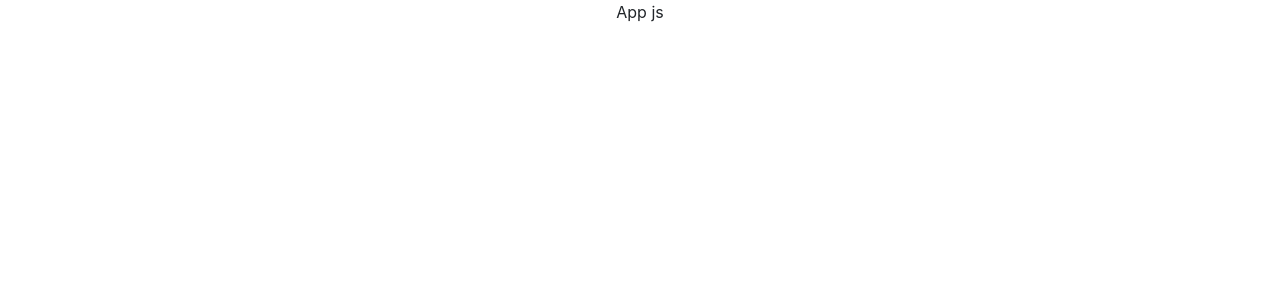
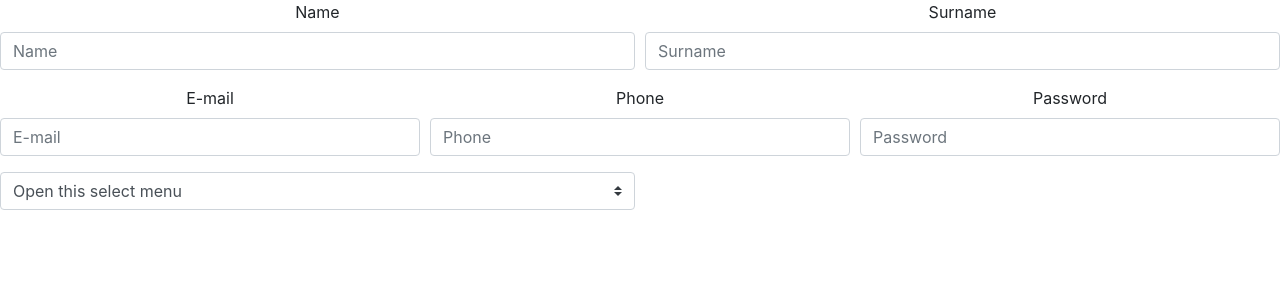
Before and after one commit to berkkosal/hr-management, a React (Create React App) app in the folder frontend/: page / in a window 1280 px wide. Shown: the top 300 px of the page. Built offline with nearby package versions, Linux system fonts and the light colour scheme.

Commit message:
addemployeeform oluşturuldu

```diff
--- a/frontend/src/App.js
+++ b/frontend/src/App.js
@@ -1,10 +1,11 @@
 
 import './App.css';
+import AddEmployeeForm from './containers/Employees/AddEmployeeForm';
 
 function App() {
   return (
     <div className="App">
-     App js
+      <AddEmployeeForm/>
     </div>
   );
 }
--- /dev/null
+++ b/frontend/src/containers/Employees/AddEmployeeForm.js
@@ -0,0 +1,56 @@
+import React from 'react'
+
+export default function AddEmployeeForm() {
+    return (
+        <>
+            <div className="form-row">
+
+                <div className="form-group col-md-6">
+                    <label for="inputName">Name</label>
+                    <input type="text" className="form-control" id="inputName" placeholder="Name" />
+                </div>
+
+                <div className="form-group col-md-6">
+                    <label for="inputSurname">Surname</label>
+                    <input type="text" className="form-control" id="inputSurname" placeholder="Surname" />
+                </div>
+
+            </div>
+            <div className="form-row">
+
+                <div className="form-group col-md-4">
+                    <label for="inputEmail">E-mail</label>
+                    <input type="email" className="form-control" id="inputEmail" placeholder="E-mail" />
+                </div>
+
+                <div className="form-group col-md-4">
+                    <label for="inputPhoneNumber">Phone</label>
+                    <input type="text" className="form-control" id="inputPhoneNumber" placeholder="Phone" />
+                </div>
+
+                <div className="form-group col-md-4">
+                    <label for="inputPassword4">Password</label>
+                    <input type="password" className="form-control" id="inputPassword4" placeholder="Password" />
+                </div>
+
+            </div>
+
+
+            <div className="form-row">
+
+                <div class="form-group col-md-6">
+                    <select class="custom-select" required>
+                        <option value="">Open this select menu</option>
+                        <option value="1">One</option>
+                        <option value="2">Two</option>
+                        <option value="3">Three</option>
+                    </select>
+                </div>
+
+            </div>
+
+        </>
+
+
+    )
+}
```
Also changed, not shown: frontend/src/containers/Employees/EmployeeList.js (added).
